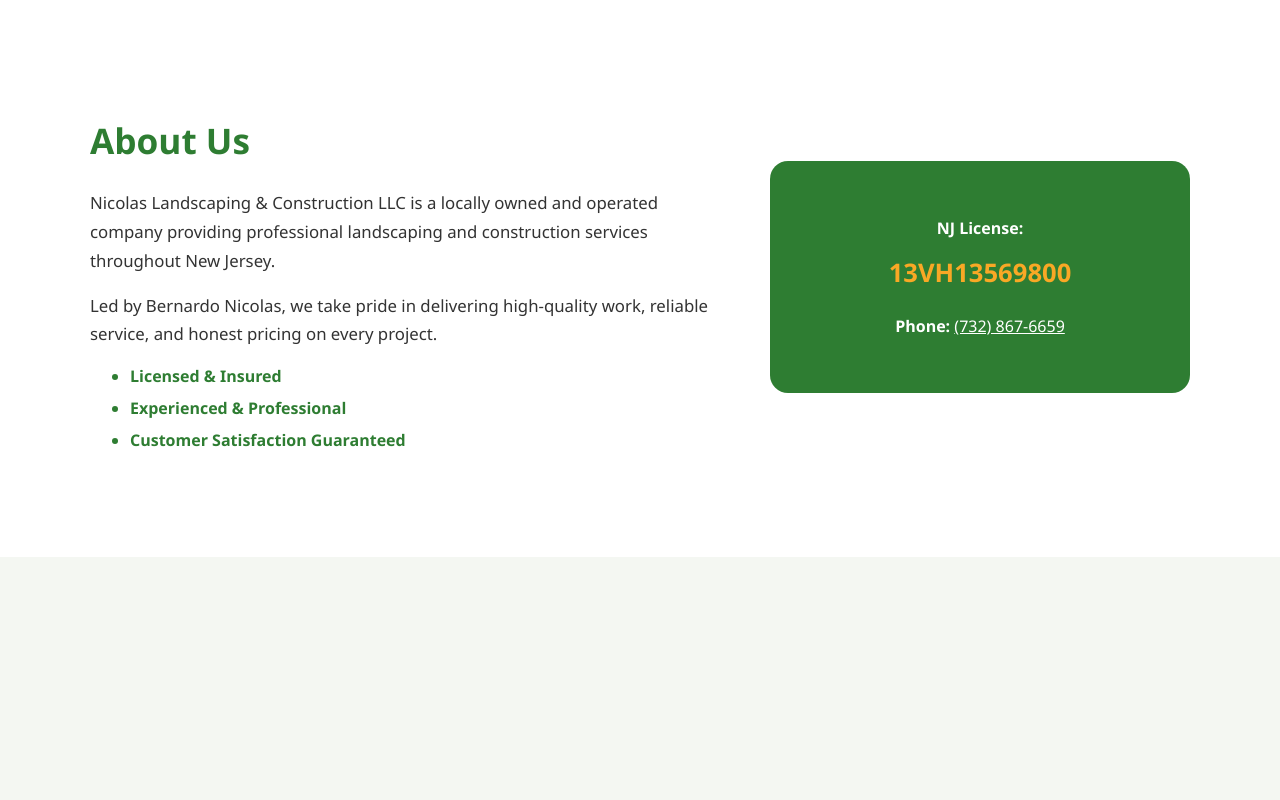
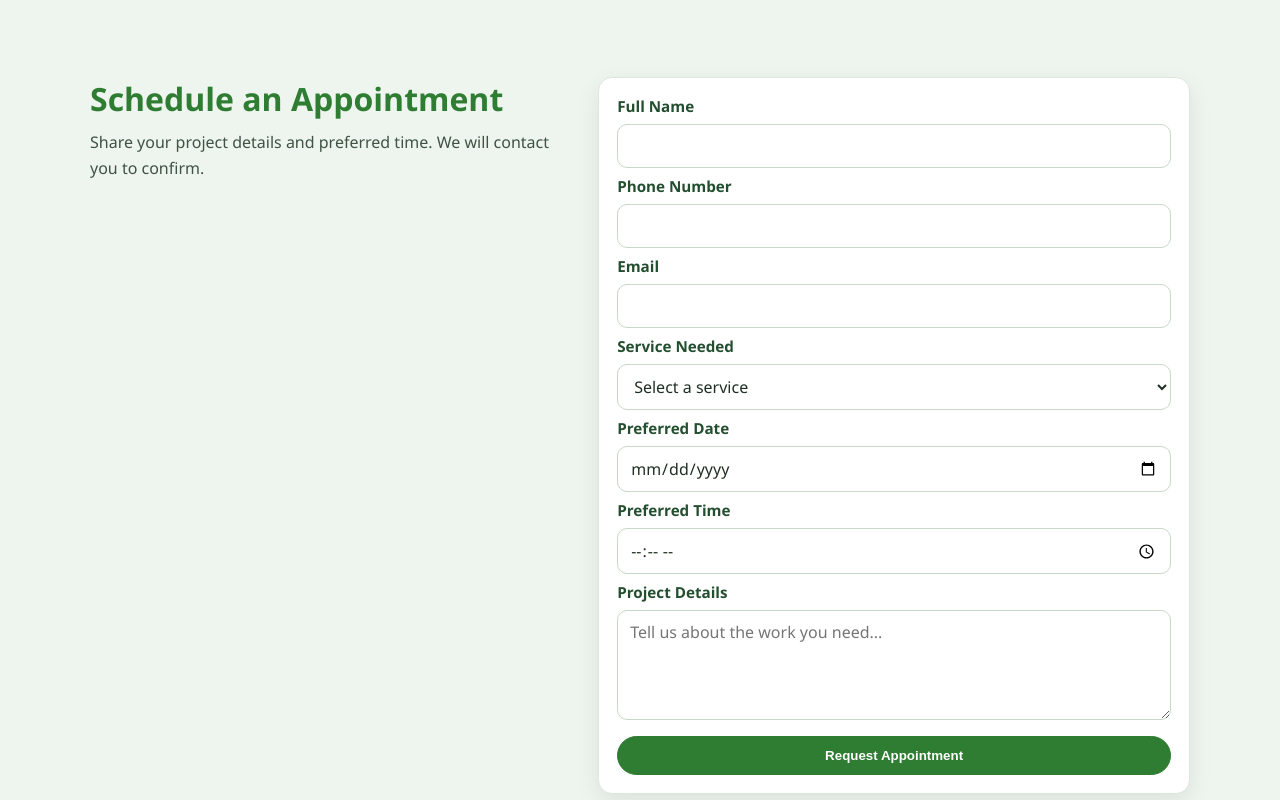
Before and after one commit to vinithreddyg/Nicolas-Nextjs, a Next.js app in the folder nicolasnextjs/: page / in a window 1280 px wide. Shown: the part 1280-2080 px from the top of the page. Before the commit the page ends 1837 px from the top, so only its background shows below. Built offline with nearby package versions, Linux system fonts and the light colour scheme; no server answers.

Commit message:
feat: add AppointmentSection component with form for scheduling appointments

```diff
--- a/nicolasnextjs/app/globals.css
+++ b/nicolasnextjs/app/globals.css
@@ -357,6 +357,82 @@
   margin-bottom: 20px;
 }
 
+.appointment {
+  padding: 80px 20px;
+  background: #eef5ee;
+}
+.appointment-shell {
+  max-width: 1100px;
+  margin: 0 auto;
+  display: grid;
+  grid-template-columns: 0.9fr 1.1fr;
+  gap: 24px;
+  align-items: start;
+}
+.appointment-copy h2 {
+  margin: 0 0 10px;
+  color: #2e7d32;
+  font-size: 2rem;
+}
+.appointment-copy p {
+  margin: 0;
+  color: #3f5244;
+  line-height: 1.6;
+}
+.appointment-form {
+  background: #fff;
+  border: 1px solid #dce8dc;
+  border-radius: 14px;
+  box-shadow: 0 8px 24px rgba(0, 0, 0, 0.08);
+  padding: 18px;
+  display: grid;
+  gap: 8px;
+}
+.appointment-form label {
+  color: #234e2f;
+  font-weight: 600;
+  font-size: 0.95rem;
+}
+.appointment-form input,
+.appointment-form select,
+.appointment-form textarea {
+  border: 1px solid #c7d8c8;
+  border-radius: 10px;
+  padding: 10px 12px;
+  font-size: 1rem;
+  font-family: inherit;
+  color: #1f2f24;
+  background: #fff;
+}
+.appointment-form input:focus,
+.appointment-form select:focus,
+.appointment-form textarea:focus {
+  outline: none;
+  border-color: #2e7d32;
+  box-shadow: 0 0 0 3px rgba(46, 125, 50, 0.14);
+}
+.appointment-form button {
+  margin-top: 8px;
+  border: 1px solid #2e7d32;
+  background: #2e7d32;
+  color: #fff;
+  border-radius: 999px;
+  padding: 11px 16px;
+  font-weight: 700;
+  cursor: pointer;
+}
+.appointment-form button:hover,
+.appointment-form button:focus-visible {
+  background: #25672a;
+  border-color: #25672a;
+  outline: 0;
+}
+.appointment-success {
+  margin: 6px 0 0;
+  color: #1e5f2a;
+  font-weight: 600;
+}
+
 .about { padding: 90px 20px; background: #fff; }
 .content {
   max-width: 1100px;
@@ -416,6 +492,7 @@
   }
   .icon { width: 24px; height: 24px; fill: currentColor; }
   .content { grid-template-columns: 1fr; text-align: center; }
+  .appointment-shell { grid-template-columns: 1fr; }
   .service-gallery-panel {
     margin-top: 20px;
     border-radius: 14px;
--- a/nicolasnextjs/app/page.js
+++ b/nicolasnextjs/app/page.js
@@ -1,6 +1,7 @@
 import HeroSection from '../components/HeroSection';
 import ServiceSections from '../components/ServiceSections';
 import AboutSection from '../components/AboutSection';
+import AppointmentSection from '../components/AppointmentSection';
 import MobileButton from '../components/MobileButton';
 import Header from '../components/Header';
 import getTrimmingImageUrls from '../lib/getTrimmingImageUrls';
@@ -20,6 +21,7 @@
       <Header />
       <HeroSection />
       <ServiceSections trimmingImages={trimmingImages} patiosImages={patiosImages} />
+      <AppointmentSection />
       <AboutSection />
       <MobileButton />
     </main>
--- a/nicolasnextjs/components/AboutSection.js
+++ b/nicolasnextjs/components/AboutSection.js
@@ -19,7 +19,7 @@
           </ul>
         </div>
 
-        <div className="highlight" id="contact">
+        <div className="highlight">
           <p><strong>NJ License:</strong></p>
           <p className="license">13VH13569800</p>
           <p><strong>Phone:</strong> <a href="tel:17328676659">(732) 867-6659</a></p>
--- /dev/null
+++ b/nicolasnextjs/components/AppointmentSection.js
@@ -0,0 +1,123 @@
+'use client';
+
+import { useState } from 'react';
+
+const initialFormData = {
+  name: '',
+  phone: '',
+  email: '',
+  service: '',
+  date: '',
+  time: '',
+  notes: '',
+};
+
+export default function AppointmentSection() {
+  const [formData, setFormData] = useState(initialFormData);
+  const [submitted, setSubmitted] = useState(false);
+
+  const handleChange = (event) => {
+    const { name, value } = event.target;
+    setFormData((previous) => ({ ...previous, [name]: value }));
+  };
+
+  const handleSubmit = (event) => {
+    event.preventDefault();
+    setSubmitted(true);
+    setFormData(initialFormData);
+  };
+
+  return (
+    <section className="appointment" id="contact">
+      <div className="appointment-shell">
+        <div className="appointment-copy">
+          <h2>Schedule an Appointment</h2>
+          <p>Share your project details and preferred time. We will contact you to confirm.</p>
+        </div>
+
+        <form className="appointment-form" onSubmit={handleSubmit}>
+          <label htmlFor="name">Full Name</label>
+          <input
+            id="name"
+            name="name"
+            type="text"
+            value={formData.name}
+            onChange={handleChange}
+            required
+          />
+
+          <label htmlFor="phone">Phone Number</label>
+          <input
+            id="phone"
+            name="phone"
+            type="tel"
+            value={formData.phone}
+            onChange={handleChange}
+            required
+          />
+
+          <label htmlFor="email">Email</label>
+          <input
+            id="email"
+            name="email"
+            type="email"
+            value={formData.email}
+            onChange={handleChange}
+          />
+
+          <label htmlFor="service">Service Needed</label>
+          <select
+            id="service"
+            name="service"
+            value={formData.service}
+            onChange={handleChange}
+            required
+          >
+            <option value="">Select a service</option>
+            <option value="Remodeling">Remodeling</option>
+            <option value="Patios">Patios</option>
+            <option value="Lawn Service">Lawn Service</option>
+            <option value="Trimming">Trimming</option>
+            <option value="Mulch Installation">Mulch Installation</option>
+            <option value="Other">Other</option>
+          </select>
+
+          <label htmlFor="date">Preferred Date</label>
+          <input
+            id="date"
+            name="date"
+            type="date"
+            value={formData.date}
+            onChange={handleChange}
+            required
+          />
+
+          <label htmlFor="time">Preferred Time</label>
+          <input
+            id="time"
+            name="time"
+            type="time"
+            value={formData.time}
+            onChange={handleChange}
+            required
+          />
+
+          <label htmlFor="notes">Project Details</label>
+          <textarea
+            id="notes"
+            name="notes"
+            rows="4"
+            value={formData.notes}
+            onChange={handleChange}
+            placeholder="Tell us about the work you need..."
+          />
+
+          <button type="submit">Request Appointment</button>
+          {submitted ? (
+            <p className="appointment-success">Thanks. We received your request and will reach out soon.</p>
+          ) : null}
+        </form>
+      </div>
+    </section>
+  );
+}
```
